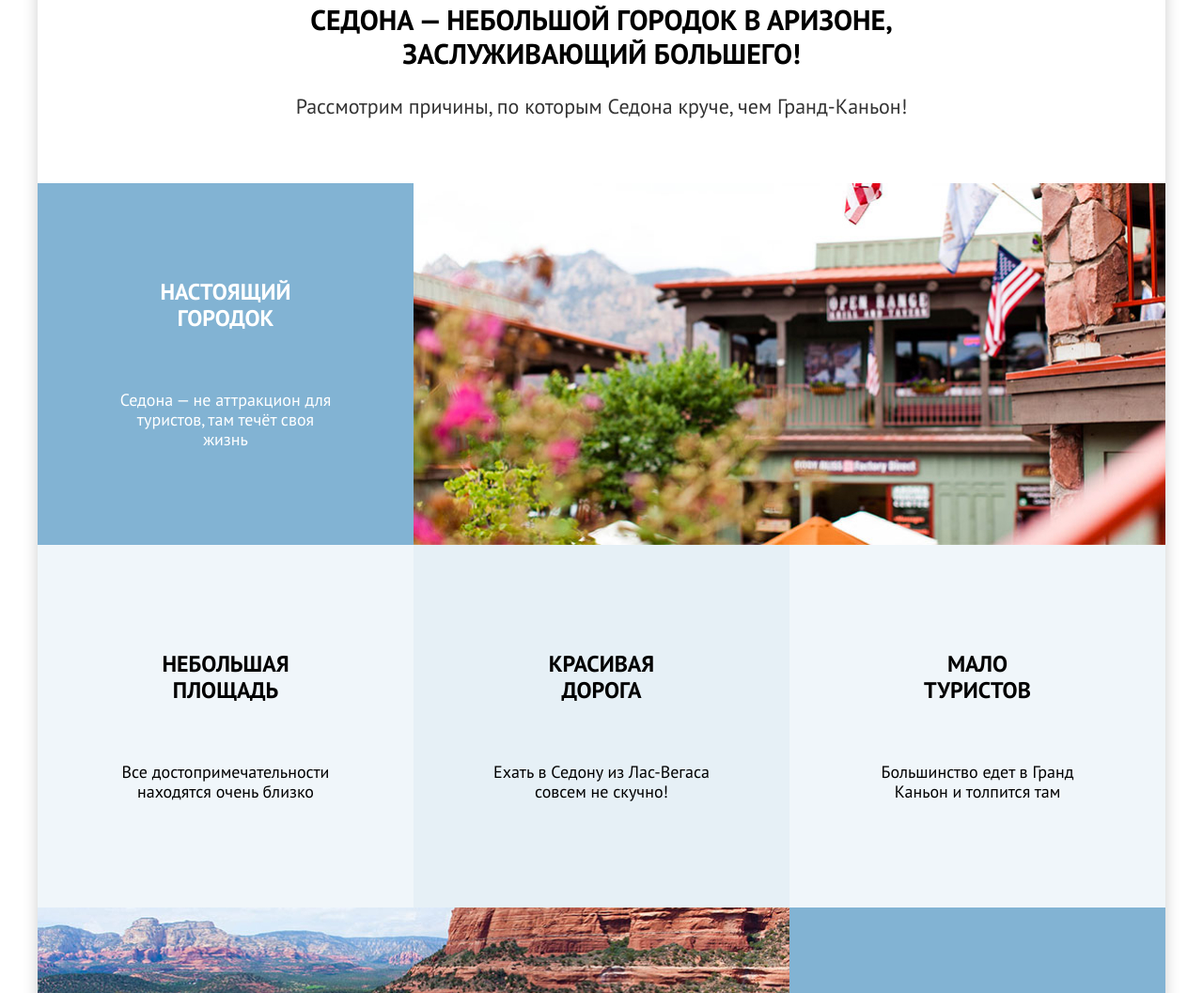
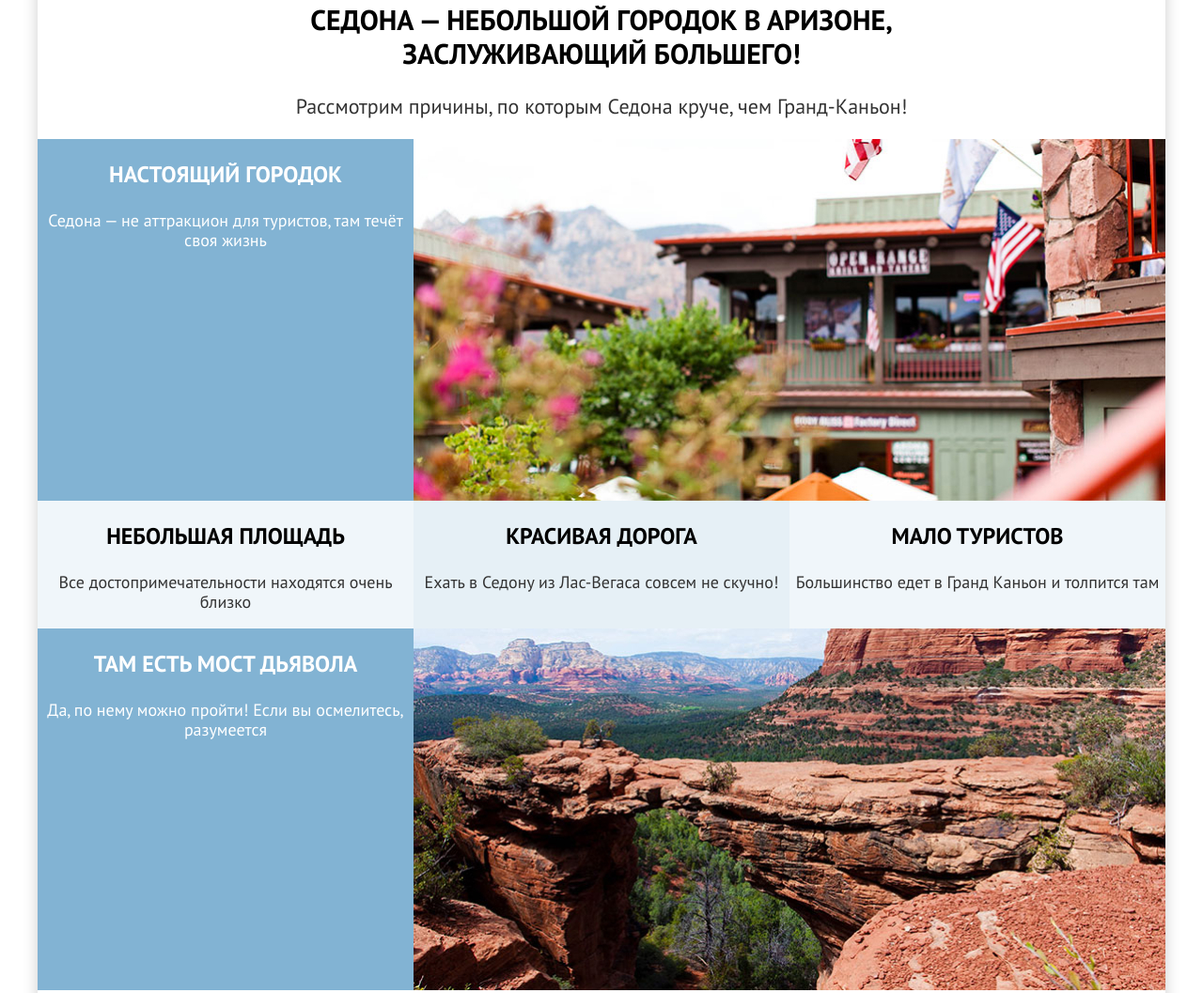
Before and after one commit to htmlacademy-htmlcss/2513873-sedona-40, a plain HTML site: page index.html in a window 1280 px wide. Shown: the part 620-1677 px from the top of the page at 94% size. Drawn offline with Linux system fonts and the light colour scheme.

Commit message:
Убирает лишние обёртки (промежуточный вариант)

```diff
--- a/index.html
+++ b/index.html
@@ -52,45 +52,35 @@
             alt="Welcome to the gorgeous Sedona, because the Grand Canyon sucks!">
         </section>
         <section class="advantages">
-          <div class="advantages-title">
           <h2>Седона — небольшой городок в Аризоне, заслуживающий большего!</h2>
-            <p>Рассмотрим причины, по которым Седона круче, чем Гранд-Каньон!</p>
-          </div>
+          <p class="advantages-main-discroption">Рассмотрим причины, по которым Седона круче, чем Гранд-Каньон!</p>
           <ul class="advantages-list">
-            <li class="advantages-item">
-              <div class="advantages-background-one">
-                <div class="advantages-item-wrapper">
+            <li class="advantages-item advantages-background">
+              <div class="background-one-title">
                 <h3>Настоящий городок</h3>
                 <p class="advantages-description">Седона — не аттракцион для туристов, там течёт своя жизнь</p>
               </div>
               <img src="images/advantages_photo_1.jpg" width="800" height="385"
                 alt="Дом с открытой мансардой на фоне гор">
-              </div>
             </li>
-            <li class="advantages-item">
-              <ul class="center-advantages-list">
-                <li class="center-advantages-item opacity-12">
+            <li class="advantages-item opacity-12">
               <h3>Небольшая площадь</h3>
               <p class="advantages-description">Все&nbsp;достопримечательности находятся очень близко</p>
             </li>
-                <li class="center-advantages-item opacity-20">
+            <li class="advantages-item opacity-20">
               <h3>Красивая дорога</h3>
               <p class="advantages-description">Ехать в Седону из Лас-Вегаса совсем не скучно!</p>
             </li>
-                <li class="center-advantages-item opacity-12">
+            <li class="advantages-item opacity-12">
               <h3>Мало туристов</h3>
               <p class="advantages-description">Большинство едет в Гранд Каньон и толпится там</p>
             </li>
-              </ul>
-            </li>
-            <li class="advantages-item">
-              <div class="advantages-background-two">
-                <div class="advantages-item-wrapper">
+            <li class="advantages-item advantages-background revers">
+              <div class="background-two-title">
                 <h3>Там есть мост&nbsp;дьявола</h3>
                 <p class="advantages-description">Да, по нему можно пройти! Если вы осмелитесь, разумеется</p>
               </div>
               <img src="images/advantages_photo_2.jpg" width="800" height="385" alt="Каменный мост через каньон">
-              </div>
             </li>
           </ul>
         </section>
--- a/styles/style.css
+++ b/styles/style.css
@@ -118,14 +118,12 @@ body {
   line-height: 21px;
 }
 
-.advantages-background-one,
-.advantages-background-two {
+.advantages-background {
   background-color: rgba(130, 179, 211, 1);
   color: rgba(255, 255, 255, 1);
 }
 
-.advantages-background-one img,
-.advantages-background-two img {
+.advantages-background {
   display: block;
   margin: 0;
 }
@@ -229,7 +227,7 @@ body {
   box-sizing: border-box;
 }
 
-.advantages-title h2,
+.advantages h2,
 .services-title h2,
 .hotels h2,
 .subscribe h2,
@@ -246,7 +244,6 @@ body {
 }
 
 .advantages-item h3,
-.center-advantages-item h3,
 .services-item h3,
 .hotel-gallery-item h3 {
   font-size: 24px;
@@ -255,7 +252,7 @@ body {
   text-align: center;
 }
 
-.advantages-title p,
+.advantages p,
 .services-title p,
 .hotels p {
   color: rgba(51, 51, 51, 1);
@@ -265,8 +262,7 @@ body {
 }
 
 .advantages-item,
-.center-advantages-item,
-.advantages-description,
+.advantages-item .advantages-description,
 .services-item .services-description {
   display: block;
   font-size: 18px;
@@ -274,8 +270,7 @@ body {
 }
 
 .subscribe p,
-.advantages-background-one p,
-.advantages-background-two p,
+.advantages-background p,
 .filter-wrapper p,
 .filter-wrapper span {
   color: rgba(255, 255, 255, 1);
@@ -466,7 +461,6 @@ body {
 .nav-list,
 .user-menu-list,
 .advantages-list,
-.center-advantages-list,
 .services-list,
 .social-list,
 .breadcrubs-list,
@@ -569,30 +563,36 @@ body {
   padding: 0;
 }
 
+.advantages h2 {
+  margin: 69px 290px 25px 290px;
+}
+
+.advantages .advantages-main-description {
+  margin-top: 25px;
+  margin-bottom: 69px;
+}
+
+.advantages-list {
+  display: flex;
+  flex-wrap: wrap;
+  margin-top: 21px;
+}
+
+.advantages-background {
+  display: flex;
+}
+
+/*
 .advantages-title {
   padding-bottom: 44px;
-}
-
-.advantages-title h2 {
-  margin: 69px 290px 25px 290px;
 }
 
 .advantages-title p {
   margin-top: 25px;
   margin-bottom: 25px;
-}
+} */
 
-.advantages-list {
-  display: flex;
-  flex-wrap: wrap;
-  flex-direction: column;
-}
-
-.advantages-background-one {
-  display: flex;
-}
-
-.advantages-item-wrapper {
+/* .advantages-item-wrapper {
   width: 230px;
   margin: 0;
   padding: 102px 85px;
@@ -609,8 +609,8 @@ body {
   margin-top: 62px;
   padding: 0;
   text-align: center;
-}
-
+} */
+/*
 .center-advantages-list {
   display: flex;
   flex-wrap: wrap;
@@ -636,12 +636,13 @@ body {
   margin-top: 62px;
   padding: 0;
   text-align: center;
-}
+} */
 
-.advantages-background-two {
+/* .advantages-background-two {
   display: flex;
+  flex-grow: 1;
   flex-direction: row-reverse;
-}
+} */
 
 .services-title {
   margin: 0;
```
Lines whose indentation alone changed are shown as unchanged.
